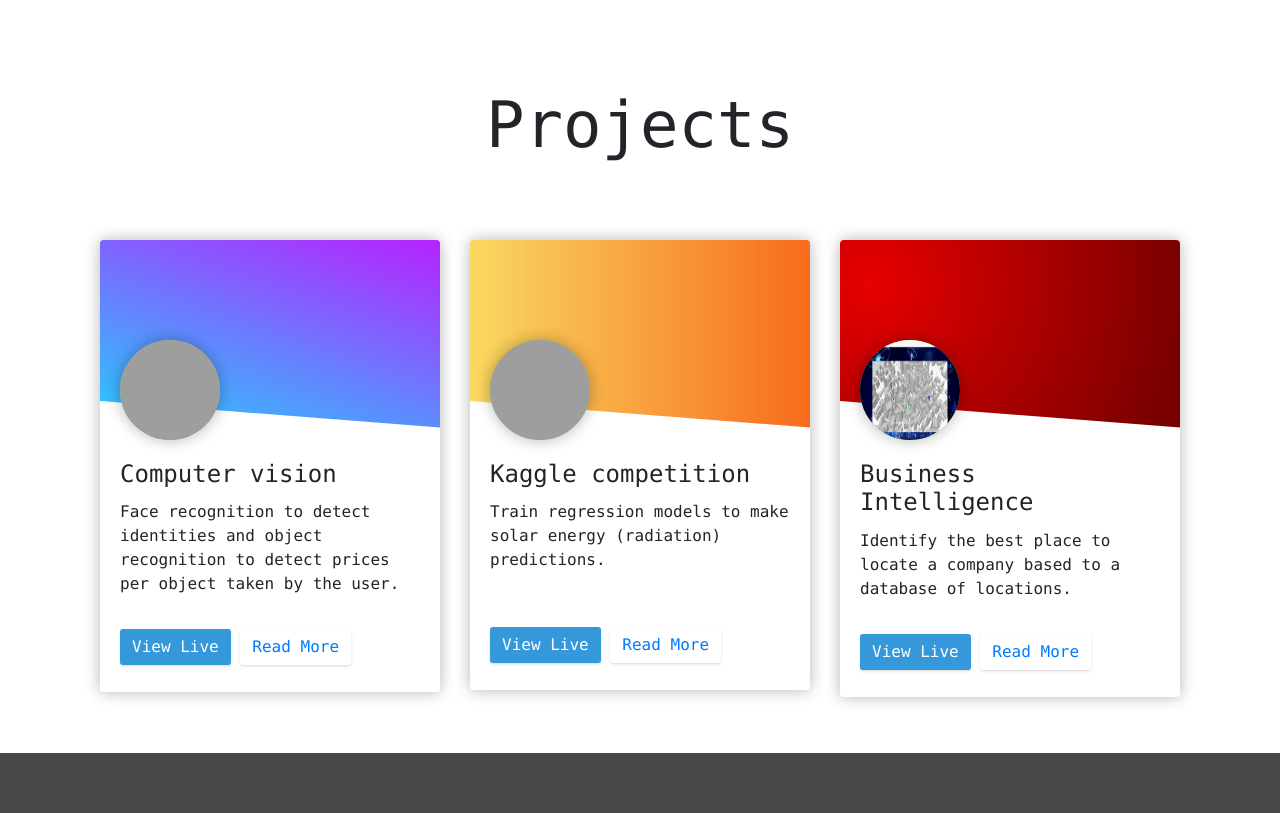
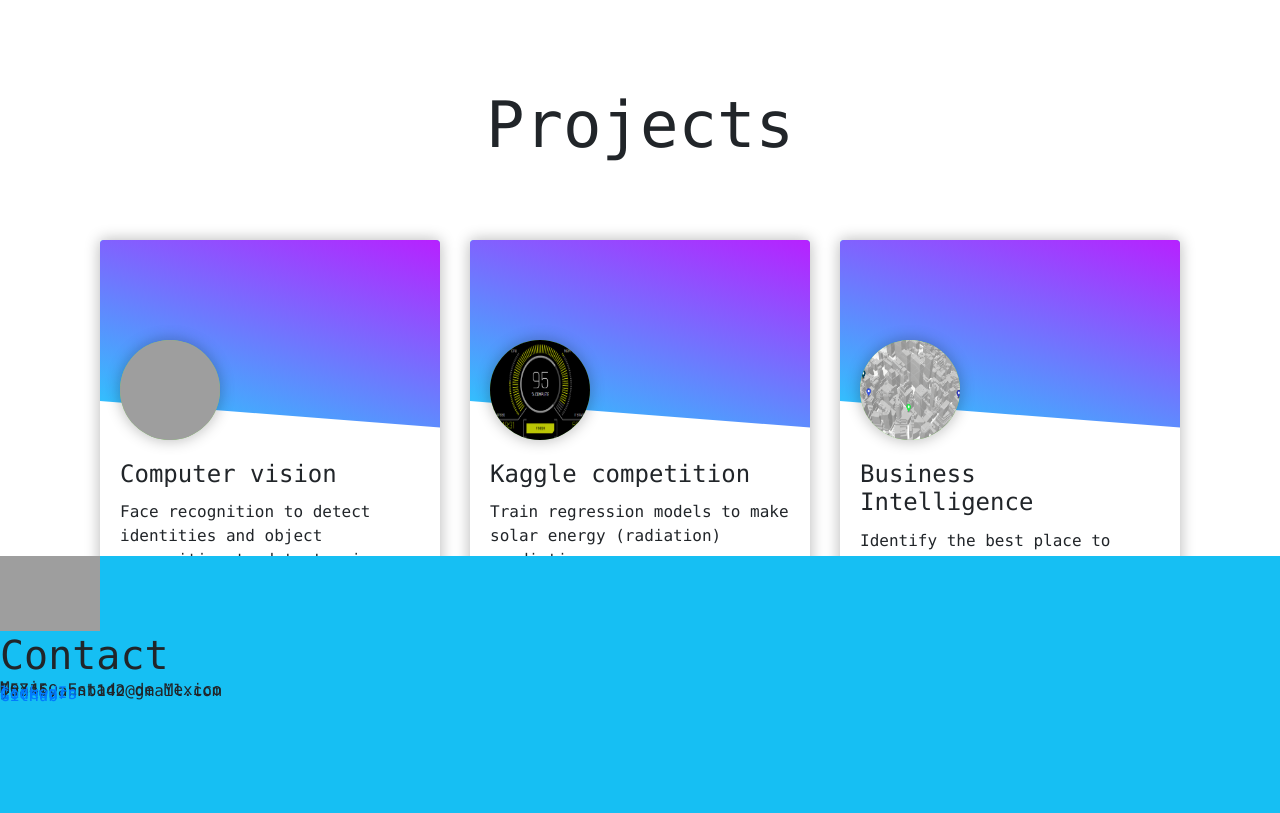
Before and after one commit to juan-ivan-NV/Personal_website, a Flask app: page / in a window 1280 px wide. Shown: the part 1758-2571 px from the top of the page. Run offline with Flask 2, Linux system fonts and the light colour scheme; some libraries are stand-ins or nearby versions; grey boxes are pictures that could not be loaded.

Commit message:
footer remainig

```diff
--- a/static/css/styles.css
+++ b/static/css/style222.css
@@ -21,9 +21,10 @@
 
 @media screen and (min-width: 1366px) and (max-width: 1919px) {
   #main {
-    background: url("https://www.alvolante.info/wp-content/uploads/Rimac-auto-el%C3%A9ctrico.jpg")
+    background: url("https://i.pinimg.com/originals/86/3f/e1/863fe14cb5aaaf1fb6c24d3620da6718.jpg")
+    /*background: linear-gradient(to bottom, rgba(255,255,255,0), rgba(255,255,255,1))20%, url("https://i.pinimg.com/originals/86/3f/e1/863fe14cb5aaaf1fb6c24d3620da6718.jpg")*/
       no-repeat;
-    height: 768px;
+    height: 600px;
   }
   .nav-item,
   .navbar-nav {
@@ -160,13 +161,14 @@ body {
   position: absolute;
   bottom: 0;
   width: 100%;
-  height: 60px; /* Set the fixed height of the footer here */
-  line-height: 60px; /* Vertically center the text there */
-  background-color: #484848;
+  height: 10%; /* Set the fixed height of the footer here */
+  line-height: 10%; /* Vertically center the text there */
+  background-color: #16bff3;
 }
 
 .footer-text {
   color: white;
+  text-align: center;
 }
 
 /*Submit Button*/
@@ -319,15 +321,11 @@ body {
 }
 
 #project2 {
-  background: #fad961 linear-gradient(90deg, #fad961 0%, #f76b1c 100%);
+  background: #21d4fd linear-gradient(19deg, #21d4fd 0%, #b721ff 100%);
 }
 
 #portfolio {
-  background-image: radial-gradient(
-    circle farthest-corner at 8.6% 21.8%,
-    rgba(231, 0, 0, 1) 0%,
-    rgba(122, 0, 0, 1) 90.1%
-  );
+  background: #21d4fd linear-gradient(19deg, #21d4fd 0%, #b721ff 100%);
 }
 
 #projectCards {
--- a/templates/index.html
+++ b/templates/index.html
@@ -11,7 +11,7 @@
   <!--Bootstrap CSS-->
   <link rel="stylesheet" href="https://stackpath.bootstrapcdn.com/bootstrap/4.1.3/css/bootstrap.min.css"
     integrity="sha384-MCw98/SFnGE8fJT3GXwEOngsV7Zt27NXFoaoApmYm81iuXoPkFOJwJ8ERdknLPMO" crossorigin="anonymous">
-  <link type="text/css" rel="stylesheet" href="{{ url_for('static',filename='css/styles.css') }}">
+  <link type="text/css" rel="stylesheet" href="{{ url_for('static',filename='css/style222.css') }}">
 </head>
 
 <body>
@@ -89,8 +89,7 @@
             <div class="card-custom-img" id="project2"></div>
             <a href="#" target="_blank" class="grow">
               <div class="card-custom-avatar">
-                <img class="img-fluid" src="https://roboticsandautomationnews.com/wp-content/uploads/2018/12/h20-ai.jpg"
-                  alt="Avatar" />
+                <img class="img-fluid" src="{{url_for('static', filename='h2o.png')}}" alt="Avatar" />
               </div>
             </a>
             <div class="card-body" style="overflow-y: auto">
@@ -98,7 +97,7 @@
               <p class="card-text">Train regression models to make solar energy (radiation) predictions.</p>
             </div>
             <div class="card-footer" style="background: inherit; border-color: inherit;">
-              <a href="#" class="btn btn-info">View Live</a>
+              <a href="https://github.com/juan-ivan-NV/kaggle_Solar_Energy_Prediction" class="btn btn-info">View Live</a>
               <button type="button" class="btn btn-outline-primary">Read More</button>
             </div>
           </div>
@@ -109,7 +108,7 @@
             <div class="card-custom-img" id="portfolio"></div>
             <a href="https://github.com/juan-ivan-NV/kaggle_Solar_Energy_Prediction">
               <div class="card-custom-avatar">
-                <img class="img-fluid" src="{{url_for('static', filename='Python_BI.png')}}" alt="Avatar" />
+                <img class="img-fluid" src="{{url_for('static', filename='Python_BI1.png')}}" alt="Avatar" />
               </div>
             </a>
             <div class="card-body" style="overflow-y: auto">
@@ -135,6 +134,17 @@
     <div class="container text-center">
       <span class="footer-text"></span>
     </div>
+      <div class="contact col-xs-12">
+        <img width=100px class="img-responsive" src="{{url_for('static', filename='letter.png')}}" />
+        <h1 class=" title">Contact</h1>
+        <p class="subtitle">
+          Mexico <br />
+          55745, Estado de Mexico<br />
+          juanivannb142@gmail.com <br />
+          <a target="_blank" href="https://www.linkedin.com/in/juan-ivan-nu%C3%B1ez-baeza-3b7019a7/">linkedIn</a><br />
+          <a target="_blank" href="https://www.codewars.com/users/JI_NV">Codewars</a><br />
+          <a target="_blank" href="https://github.com/juan-ivan-NV?tab=repositories">GitHub</a><br />
+      </div>
   </footer>
 
   <!--Bootstrap JS-->
```
Also changed, not shown: static/Python_BI1.png (added), static/h2o.png (added).
